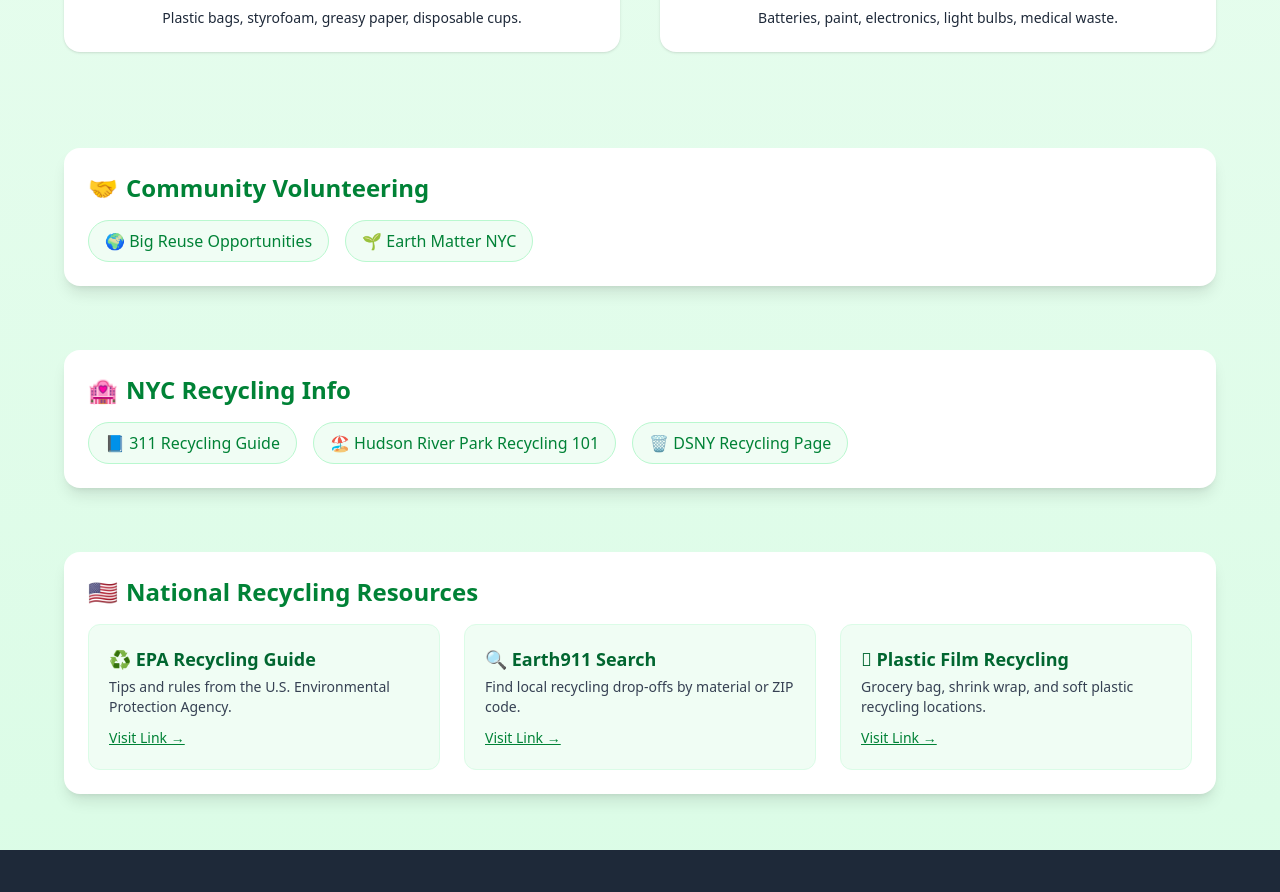
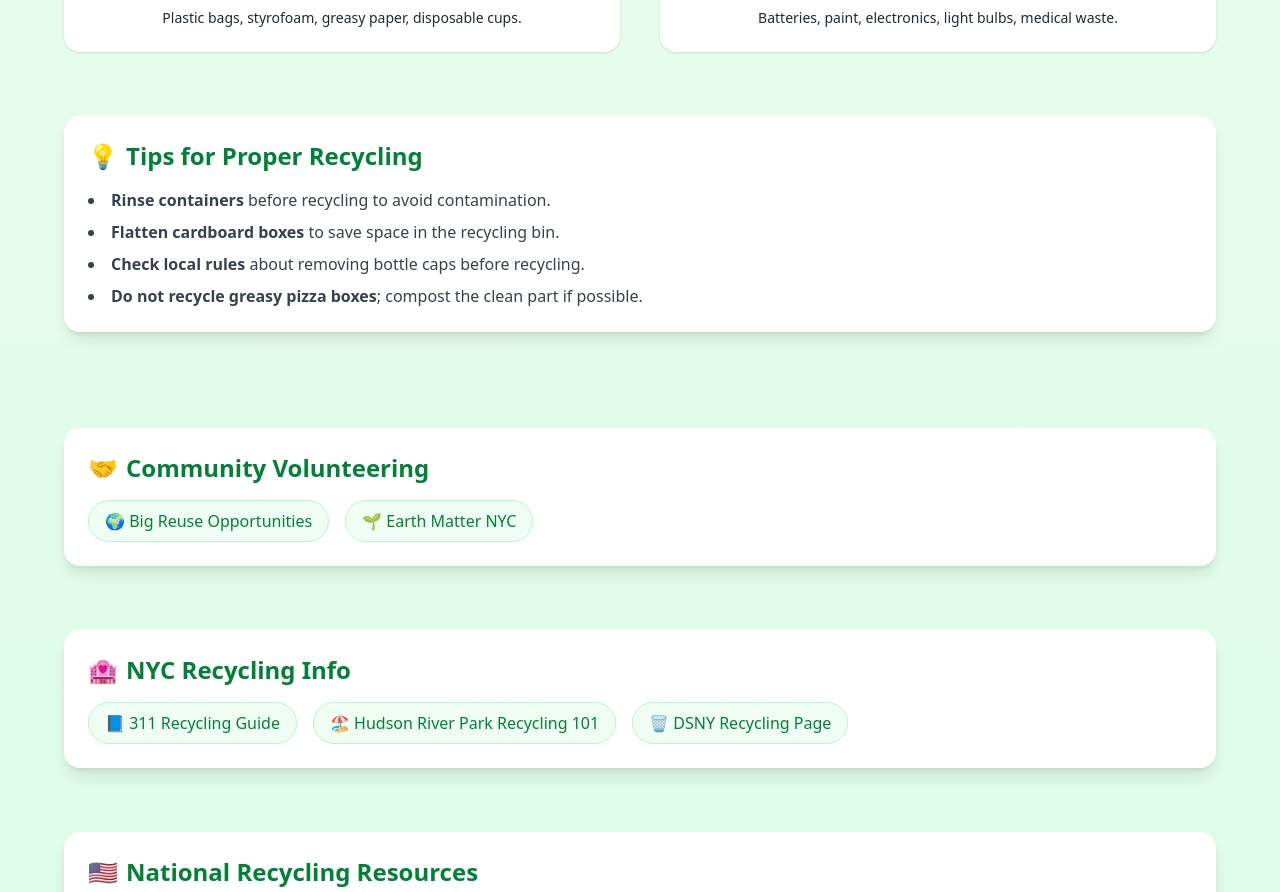
Before and after one commit to logic-zane/EzRecycleTest1, a React (Vite) app: page /resources in a window 1280 px wide. Shown: the part 1128-2020 px from the top of the page. Built offline with nearby package versions, Linux system fonts and the light colour scheme.

Commit message:
updated do and do notin resources

```diff
--- a/src/pages/Resources.jsx
+++ b/src/pages/Resources.jsx
@@ -127,6 +127,20 @@ function Resources() {
           })}
         </div>
 
+        {/* Recycling Tips Section */}
+        <div className="bg-white rounded-2xl shadow-lg p-6 my-16">
+          <div className="flex items-center mb-4">
+            <span className="text-2xl mr-2">💡</span>
+            <h3 className="text-2xl font-bold text-green-700">Tips for Proper Recycling</h3>
+          </div>
+          <ul className="list-disc list-inside space-y-2 text-gray-700 text-sm sm:text-base">
+            <li><strong>Rinse containers</strong> before recycling to avoid contamination.</li>
+            <li><strong>Flatten cardboard boxes</strong> to save space in the recycling bin.</li>
+            <li><strong>Check local rules</strong> about removing bottle caps before recycling.</li>
+            <li><strong>Do not recycle greasy pizza boxes</strong>; compost the clean part if possible.</li>
+          </ul>
+        </div>
+
         {/* Community + NYC Recycling Info */}
         <div className="mt-24 space-y-16">
           <div className="bg-white rounded-2xl shadow-lg p-6">
```
